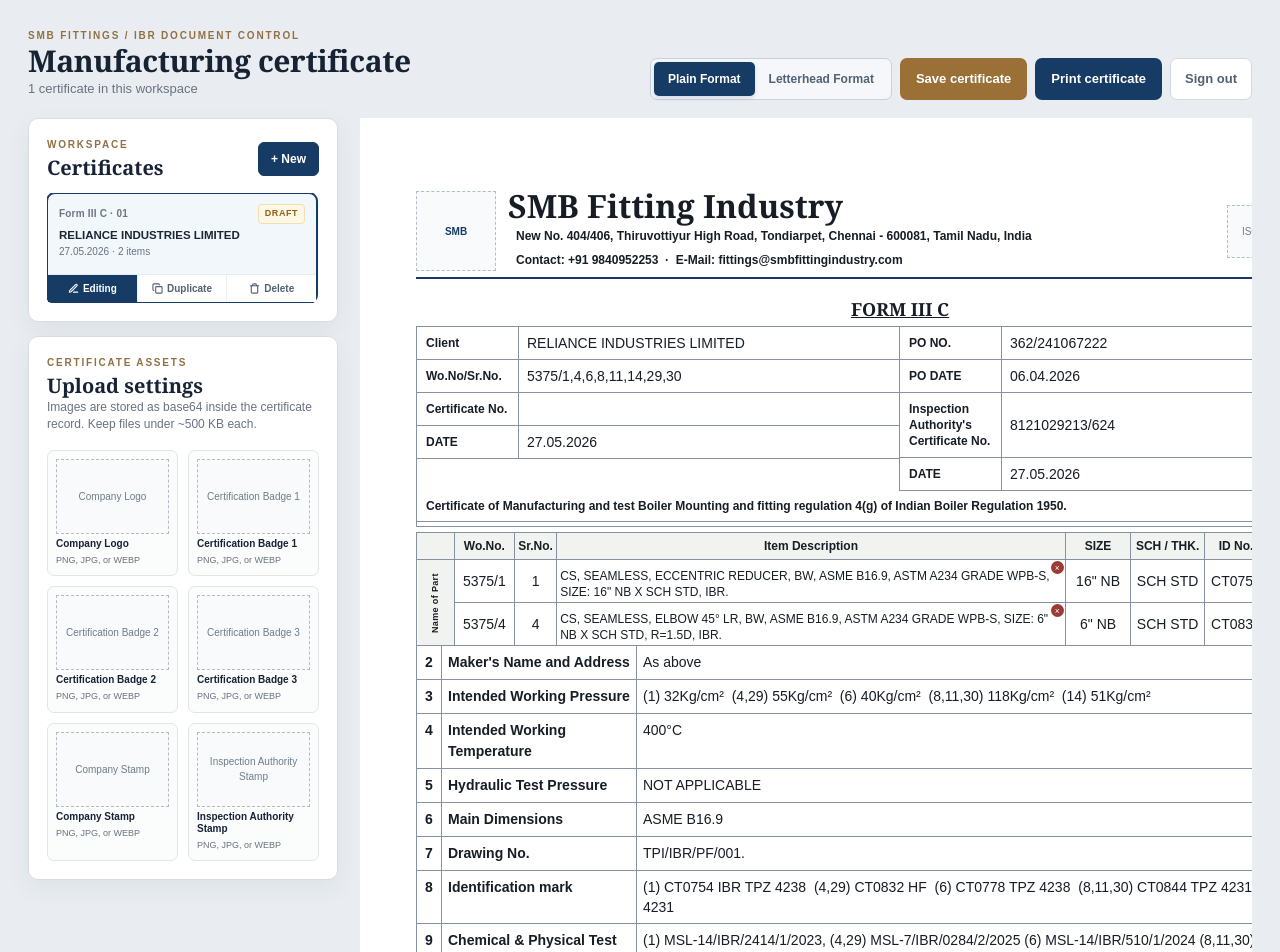
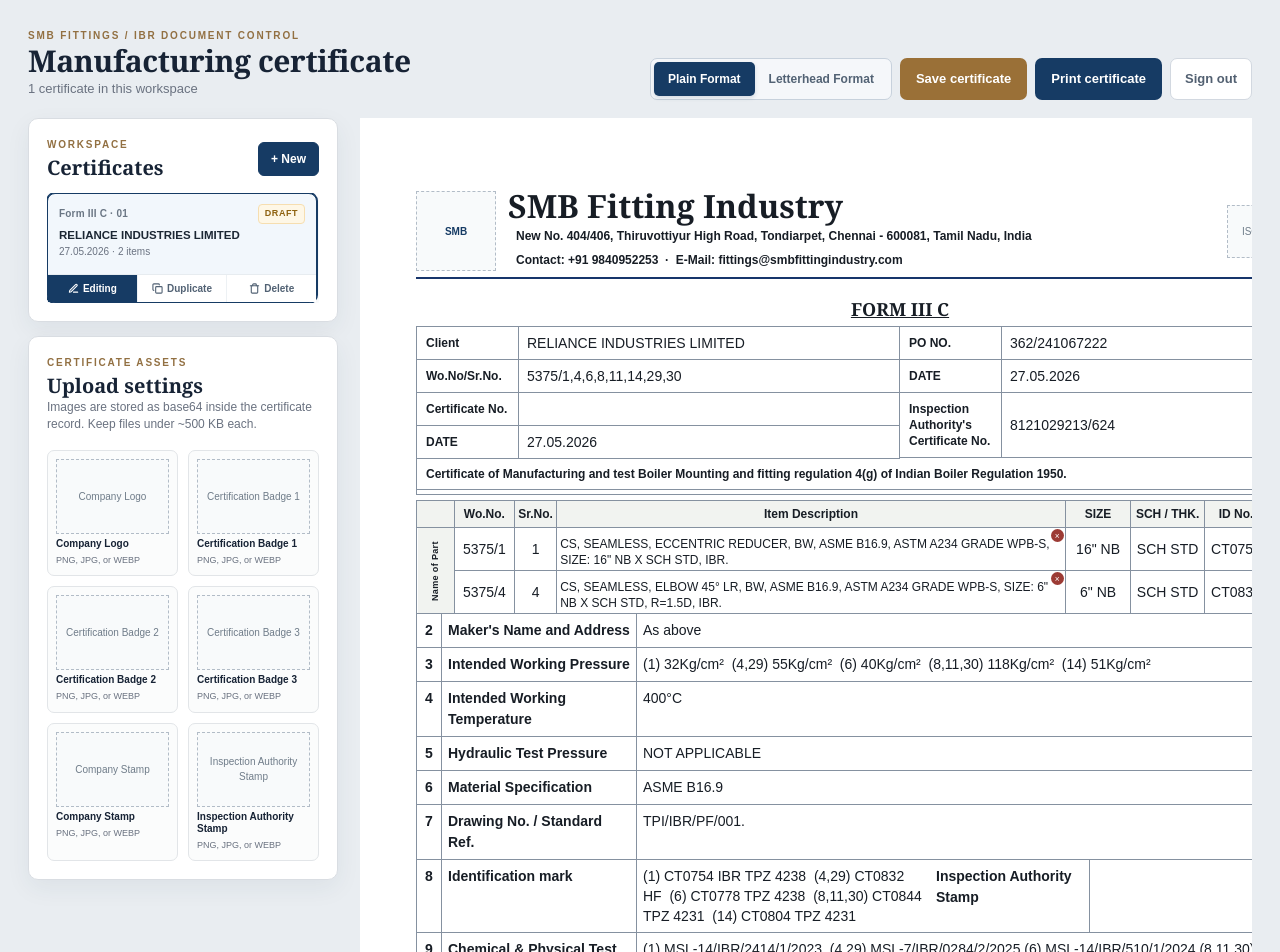
Before and after one commit to Mohammed-Burhani/smb-certifications, a Next.js app: page / in a window 1280 px wide. Shown: the top 952 px of the page. Built offline with nearby package versions, Linux system fonts and the light colour scheme; no server answers; the database is empty.

Commit message:
Few changes done

```diff
--- a/app/certificate/CertificateBuilder.tsx
+++ b/app/certificate/CertificateBuilder.tsx
@@ -140,12 +140,18 @@
   );
 }
 
-function LabelledRow({ number, label, children }: { number: string; label: string; children: ReactNode }) {
+function LabelledRow({ number, label, children, extraLabel }: { number: string; label: string; children: ReactNode; extraLabel?: string }) {
   return (
-    <div className="spec-row">
+    <div className={`spec-row ${extraLabel ? "spec-row-extra" : ""}`}>
       <div className="spec-number">{number}</div>
       <div className="spec-label">{label}</div>
       <div className="spec-value">{children}</div>
+      {extraLabel && (
+        <>
+          <div className="spec-label">{extraLabel}</div>
+          <div className="spec-value" />
+        </>
+      )}
     </div>
   );
 }
@@ -597,11 +603,11 @@
 
   // ── Labels / config ───────────────────────────────────────────────────────
   const metaLeft: [keyof CertificateDraft["metadata"], string][] = [["client", "Client"], ["workOrder", "Wo.No/Sr.No."], ["certificate", "Certificate No."], ["date", "DATE"]];
-  const metaRight: [keyof CertificateDraft["metadata"], string][] = [["po", "PO NO."], ["poDate", "PO DATE"], ["authorityCertificate", "Inspection Authority's Certificate No."], ["authorityDate", "DATE"]];
+  const metaRight: [keyof CertificateDraft["metadata"], string][] = [["po", "PO NO."], ["authorityDate", "DATE"], ["authorityCertificate", "Inspection Authority's Certificate No."]];
 
   const specLabels = [
     "Maker's Name and Address", "Intended Working Pressure", "Intended Working Temperature",
-    "Hydraulic Test Pressure", "Main Dimensions", "Drawing No.", "Identification mark",
+    "Hydraulic Test Pressure", "Material Specification", "Drawing No. / Standard Ref.", "Identification mark",
     "Chemical & Physical Test Certi. No.",
   ];
   const chemKeys: (keyof Chemistry)[] = ["id", "c", "cr", "ni", "mo", "mn", "p", "s", "si", "v", "cu", "ce", "ys", "uts", "gl", "el", "bend", "flat"];
@@ -795,7 +801,12 @@
             {/* Spec list */}
             <section className="spec-list">
               {specLabels.map((label, index) => (
-                <LabelledRow key={label} number={String(index + 2)} label={label}>
+                <LabelledRow
+                  key={label}
+                  number={String(index + 2)}
+                  label={label}
+                  extraLabel={label === "Identification mark" ? "Inspection Authority Stamp" : undefined}
+                >
                   <Field
                     area={index > 5}
                     value={draft.specs[index]}
--- a/app/globals.css
+++ b/app/globals.css
@@ -752,6 +752,9 @@
   border: 1px solid var(--line);
   border-top: 0;
   font-size: 14px;
+}
+.spec-row-extra {
+  grid-template-columns: 25px 195px 1fr 160px 1fr;
 }
 .spec-number,
 .spec-label {
```
